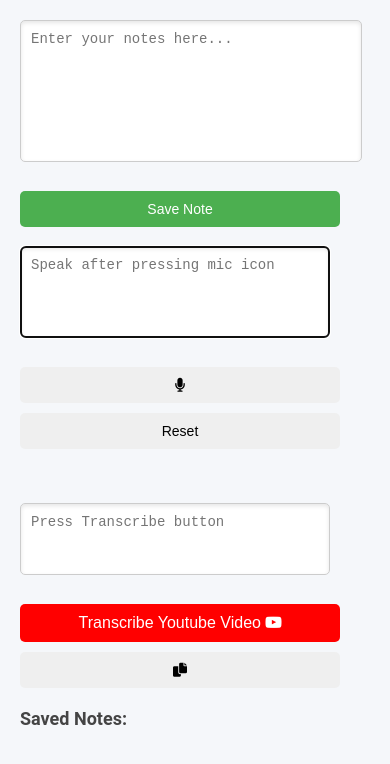
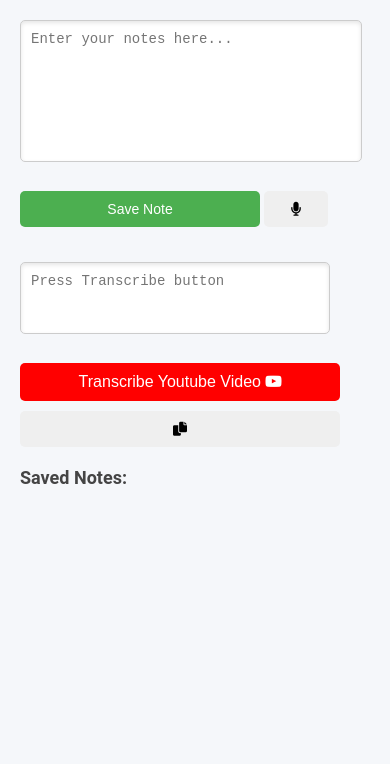
Before and after one commit to blakethorne5112/ChromeNoteExtension, a website with bundled scripts: page popup.html in a window 390 px wide. Built offline with nearby package versions, Linux system fonts and the light colour scheme; some packages are replaced by stand-ins of ours; no server answers.

Commit message:
Microphone speech to text working with the notes

```diff
--- a/popup.css
+++ b/popup.css
@@ -35,6 +35,7 @@ body {
   }
 
   button#saveNote {
+    width: 75%;
     background-color: #4CAF50;
     color: white;
   }
@@ -153,14 +154,27 @@ body {
   }
 
 #selectableButton {
-  width: 100%;
+  width: 20%;
     padding: 10px;
     margin-top: 10px;
     border: none;
-    background-color: rgb(111, 111, 111);
+    background-color: rgb(255, 0, 0);
     color: white;
     border-radius: 5px;
-    font-size: 16px;
+    font-size: 12px;
     cursor: pointer;
     transition: background-color 0.3s ease;
 }
+
+#microphone-button {
+  width: 20%;
+
+  padding: 10px;
+  margin-top: 10px;
+  margin-right: 10px;
+  border: none;
+  border-radius: 5px;
+  font-size: 14px;
+  cursor: pointer;
+  transition: background-color 0.3s ease;
+}
--- a/popup.html
+++ b/popup.html
@@ -13,18 +13,17 @@
   <body>
 
       <textarea id="note" placeholder="Enter your notes here..."></textarea>
+
       <button id="saveNote">Save Note</button>
+
+      <button id = "microphone-button" type="button"><i class="fas fa-microphone"></i></button>
+
       <br/><br/>
-      <form method="get" id="voiceForm" target="_blank">
-        <textarea type="text" id = "voice-text" placeholder="Speak after pressing mic icon" autocomplete="off" autofocus></textarea>
-      </form>
-      <br/><br/>
+
 
       <!-- <textarea type="text" id="trascribed-text" placeholder="Click the Transcribe icon for transcription to begin" ></textarea> -->
 
-
       <ul id="videoList"></ul>
-
       <textarea id = "output" placeholder="Press Transcribe button" readonly></textarea>
       <button id = "transcribe-youtube-video" type = "button">Transcribe Youtube Video <i class="fa fa-youtube-play"></i></button>
       <button id="copy-transcription" type="button"><i class="fa-solid fa-copy"></i></button>
--- a/popup.js
+++ b/popup.js
@@ -111,22 +111,25 @@ document.addEventListener('DOMContentLoaded', () => {
 document.addEventListener('DOMContentLoaded', displaySavedNotes);
 
 
+document.addEventListener("DOMContentLoaded", function () {
+
+    /* const voiceForm = document.querySelector("#voiceForm"); */
+
+    const voiceInput = document.getElementById("note");
 
 
-document.addEventListener("DOMContentLoaded", function () {
-
-    const voiceForm = document.querySelector("#voiceForm");
-    const voiceInput = voiceForm.querySelector("#voice-text");
 
     const speechRecognition = window.SpeechRecognition || window.webkitSpeechRecognition;
 
     if (speechRecognition) {
         console.log("Your Browser supports speech Recognition");
 
-        voiceForm.insertAdjacentHTML("beforeend", '<button type="button"><i class="fas fa-microphone"></i></button>');
-        voiceForm.insertAdjacentHTML("beforeend", '<button id="reset-button" type="reset">Reset</button>');
+        /* voiceForm.insertAdjacentHTML("beforeend", '<button id = "microphone-button" type="button"><i class="fas fa-microphone"></i></button>');
+        voiceForm.insertAdjacentHTML("beforeend", '<button id="reset-button" type="reset">Reset</button>'); */
 
-        const micBtn = voiceForm.querySelector("button");
+        /* const micBtn = document.querySelector("button"); */
+
+        const micBtn = document.getElementById("microphone-button");
         const micIcon = micBtn.querySelector("i");
 
         const recognition = new speechRecognition();
@@ -184,6 +187,7 @@ document.addEventListener("DOMContentLoaded", function () {
 
 })
 
+
 document.getElementById('copy-transcription').addEventListener('click', function () {
     // Get the output textarea element
     const outputTextarea = document.getElementById('output');
--- a/transcriber.js
+++ b/transcriber.js
@@ -54,7 +54,7 @@ chrome.runtime.onMessage.addListener((message, sender, sendResponse) => {
 
             const transcriberTextArea = document.getElementById("output");
 
-            transcriberTextArea.innerHTML = "No Youtube Videos detected";
+            transcriberTextArea.innerText = "No Embedded Youtube Videos detected";
 
             /* document.body.appendChild(newHeading);
             document.body.insertBefore(newHeading, currentDiv); */
```
